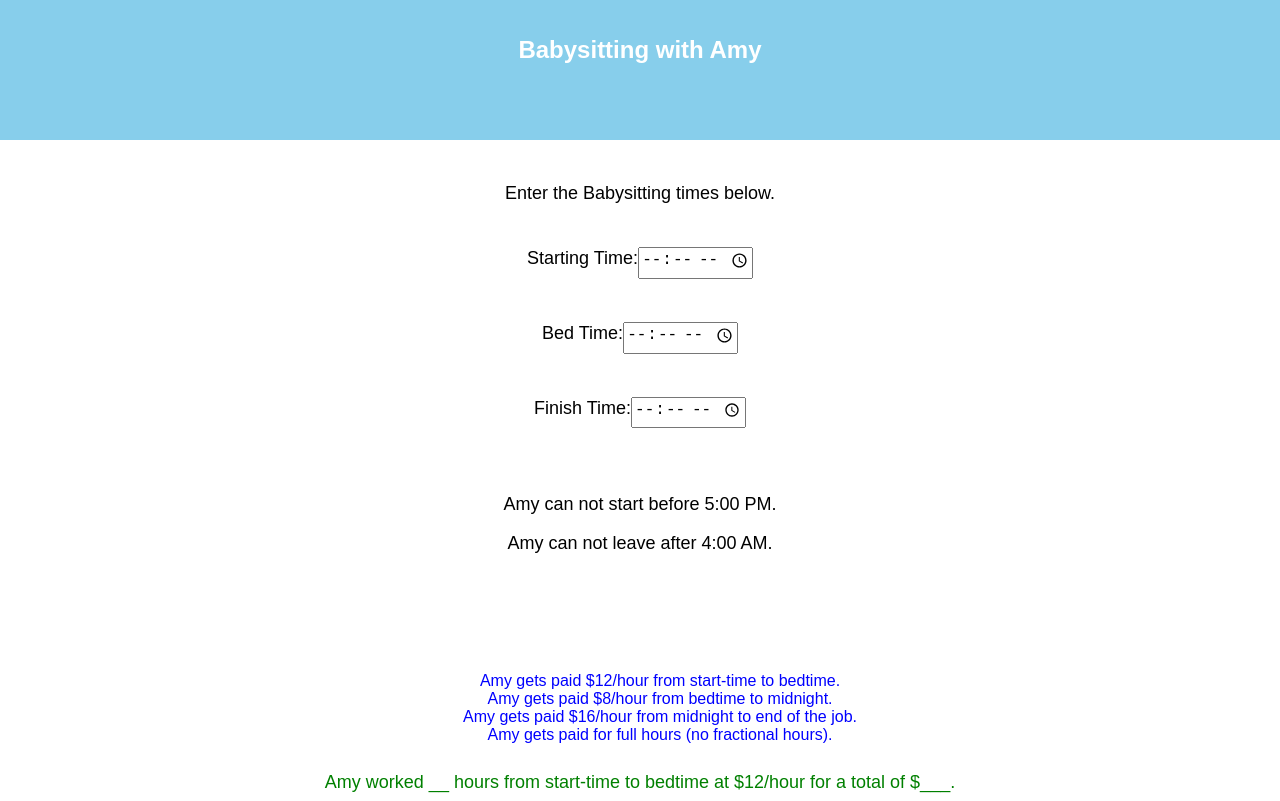
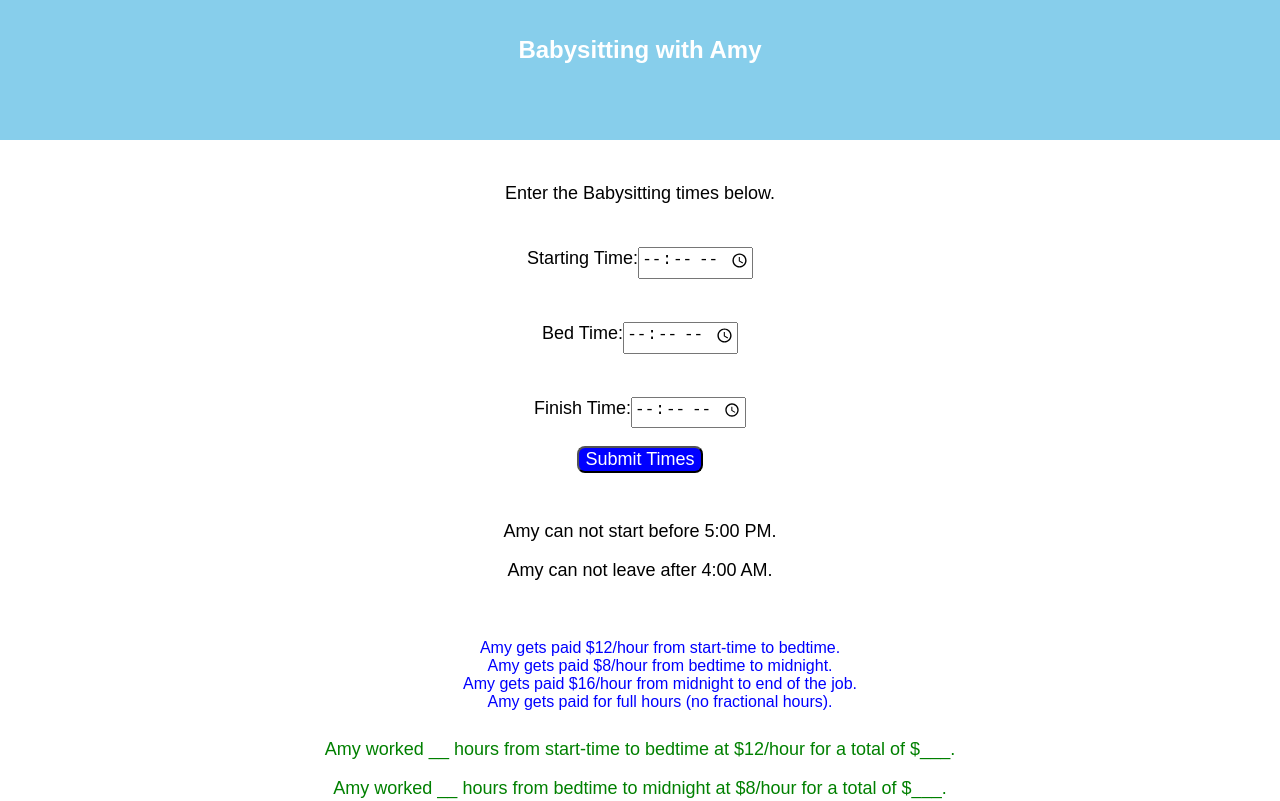
Before and after one commit to bweathers3/babysitting-kata, a React (Create React App) app: page / in a window 1280 px wide. Shown: the top 801 px of the page. Built offline with nearby package versions, Linux system fonts and the light colour scheme.

Commit message:
Add submit button to TimeForm.js

```diff
--- a/src/components/main/Main.css
+++ b/src/components/main/Main.css
@@ -5,5 +5,5 @@
 
 .main-container-bottom {
   font-size: large;
-  padding-bottom: 100px;
+  padding-bottom: 40px;
 }
--- a/src/components/timeForm/TimeForm.css
+++ b/src/components/timeForm/TimeForm.css
@@ -3,3 +3,18 @@
   font-size: large;
   padding-bottom: 5px;
 }
+
+.sub-button {
+  float: center;
+  background-color: #0000ff;
+  color: white;
+  text-align: center;
+  font-size: 18px;
+  border-radius: 8px;
+  transition-duration: 0.4s;
+}
+
+.sub-button:hover {
+    background-color: #87CEEB;
+    color: white;
+}
--- a/src/components/timeForm/TimeForm.js
+++ b/src/components/timeForm/TimeForm.js
@@ -22,6 +22,7 @@ class TimeForm extends Component {
             <label for="finish-time">Finish Time:</label>
             <input type="time" className="time" name="finish-time" max="04:00" required />
           </p>
+          <button type="submit" className="sub-button">Submit Times</button>
         </form>
       </div>
     );
```
